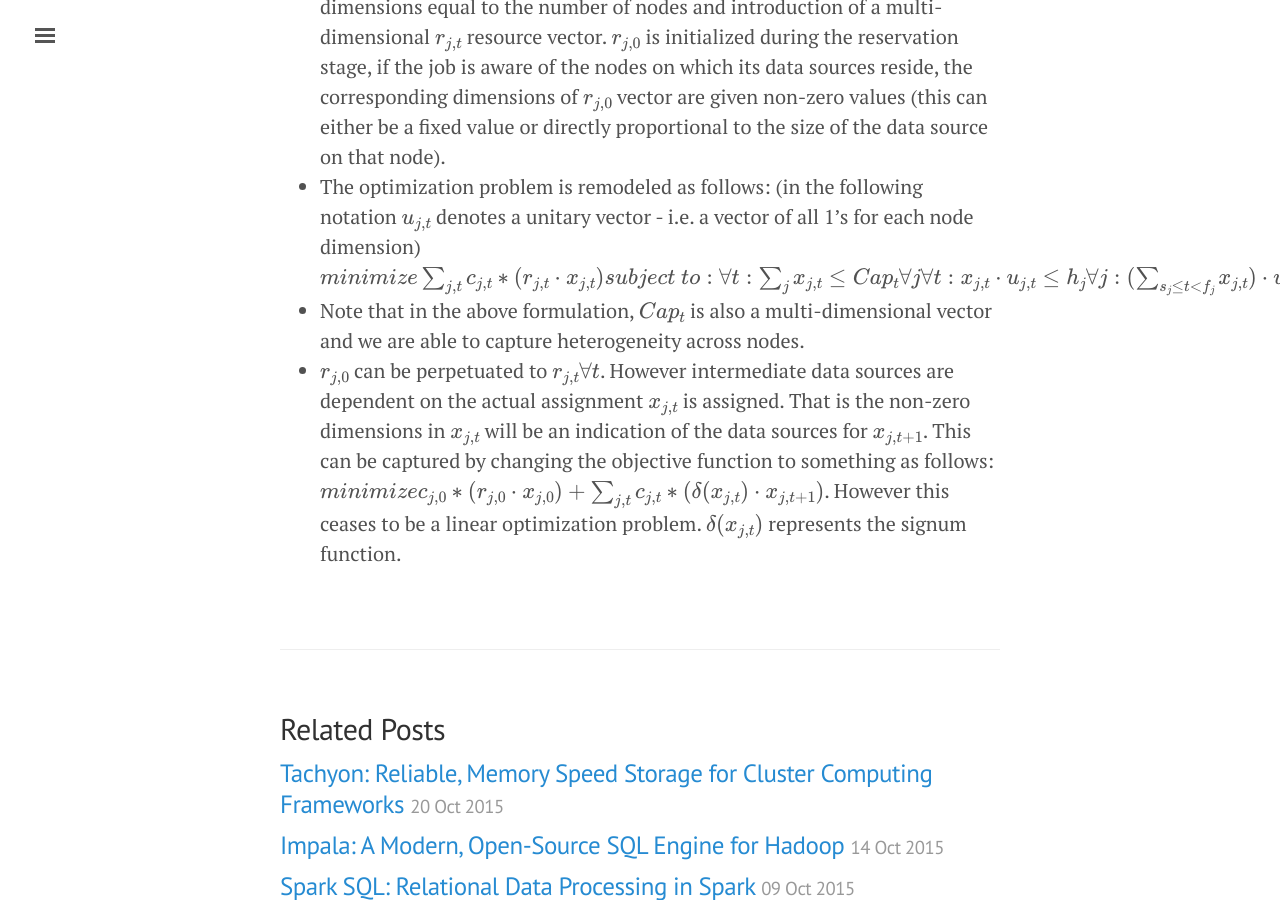
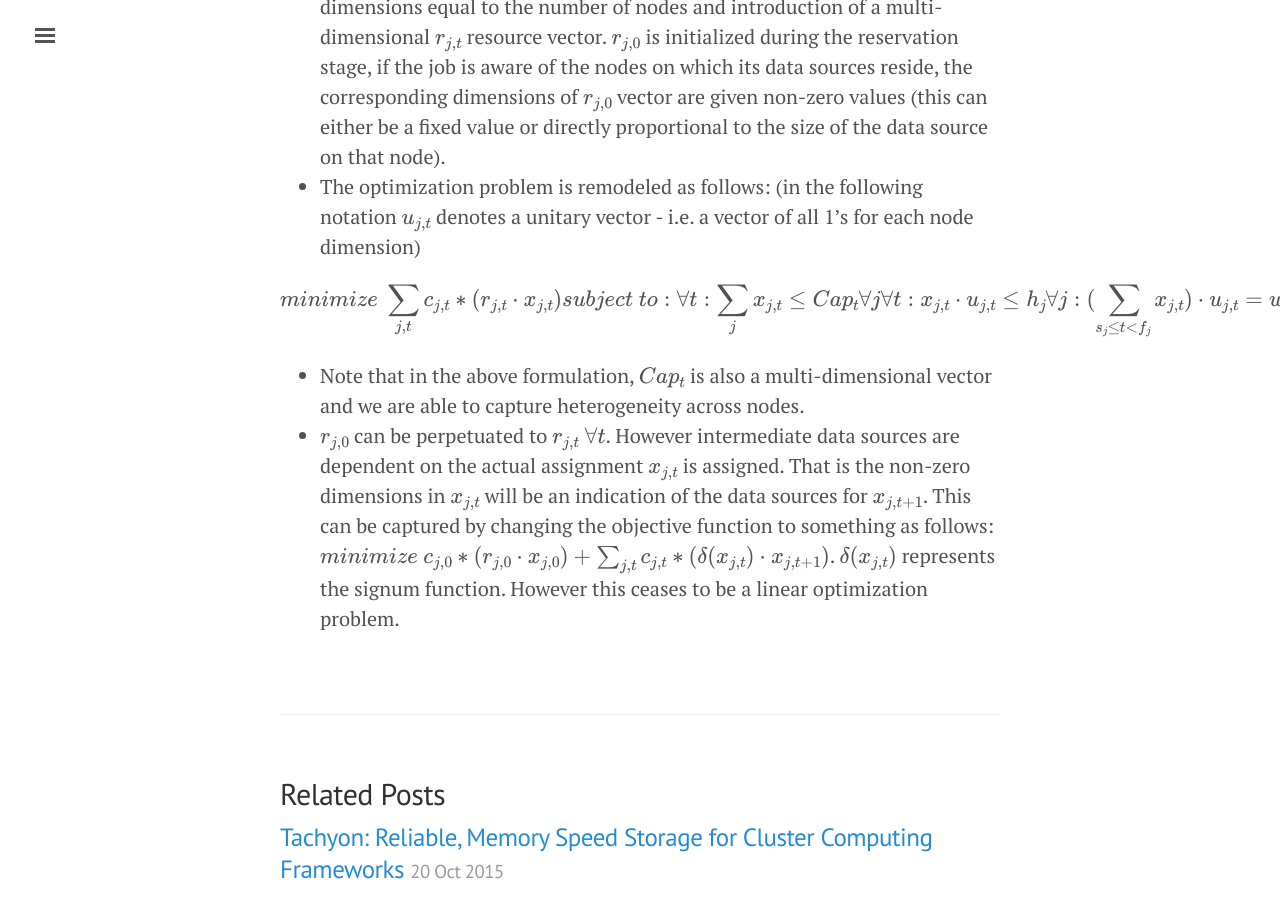
Before and after one commit to kshiteejm/kshiteejm.github.io, a Jekyll site: the page built from _posts/2015-10-26-rayon.md, in a window 1280 px wide and 900 px high, scrolled down 4881 px. Built offline with Jekyll 4.4.1, drawn with Linux system fonts in a browser that asks for light colours; formulas are drawn with MathJax 3; comment, search, counter and statistics services are not loaded.

Commit message:
minor mod

```diff
--- a/_posts/2015-10-26-rayon.md
+++ b/_posts/2015-10-26-rayon.md
@@ -97,13 +97,15 @@ Out of pure theoretical interest, I sketch a possible way for data locality to b
 
 - Conversion of $$x_{j,t}$$ to a multi-dimensional vector, with number of dimensions equal to the number of nodes and introduction of a multi-dimensional $$r_{j,t}$$ resource vector. $$r_{j,0}$$ is initialized during the reservation stage, if the job is aware of the nodes on which its data sources reside, the corresponding dimensions of $$r_{j,0}$$ vector are given non-zero values (this can either be a fixed value or directly proportional to the size of the data source on that node).
 - The optimization problem is remodeled as follows: (in the following notation $$u_{j,t}$$ denotes a unitary vector - i.e. a vector of all 1's for each node dimension)
+
 $$
-minimize \sum_{j,t} c_{j,t} * (r_{j,t} \cdot x_{j,t}) \\
+minimize\ \sum_{j,t} c_{j,t} * (r_{j,t} \cdot x_{j,t}) \\
 subject\ to: \\
 \forall t : \sum_{j} x_{j,t}  \le Cap_t \\
 \forall j \forall t : x_{j,t} \cdot u_{j,t} \le h_j \\
 \forall j : (\sum_{s_j \le t \lt f_j}  x_{j,t}) \cdot u_{j,t} = w_j \\
 \forall j,t : x_{j,t} \in R^{+^{n}}
 $$
+
 - Note that in the above formulation, $$Cap_t$$ is also a multi-dimensional vector and we are able to capture heterogeneity across nodes.
-- $$r_{j,0}$$ can be perpetuated to $$r_{j,t} \forall t$$. However intermediate data sources are dependent on the actual assignment $$x_{j,t}$$ is assigned. That is the non-zero dimensions in $$x_{j,t}$$ will be an indication of the data sources for $$x_{j,t+1}$$. This can be captured by changing the objective function to something as follows: $$minimize c_{j,0} * (r_{j,0} \cdot x_{j,0}) + \sum_{j,t} c_{j,t} * (\delta (x_{j,t}) \cdot x_{j,t+1})$$. However this ceases to be a linear optimization problem. $$\delta (x_{j,t})$$ represents the signum function.
+- $$r_{j,0}$$ can be perpetuated to $$r_{j,t}\ \forall t$$. However intermediate data sources are dependent on the actual assignment $$x_{j,t}$$ is assigned. That is the non-zero dimensions in $$x_{j,t}$$ will be an indication of the data sources for $$x_{j,t+1}$$. This can be captured by changing the objective function to something as follows: $$minimize\ c_{j,0} * (r_{j,0} \cdot x_{j,0}) + \sum_{j,t} c_{j,t} * (\delta (x_{j,t}) \cdot x_{j,t+1})$$. $$\delta (x_{j,t})$$ represents the signum function. However this ceases to be a linear optimization problem.
```
